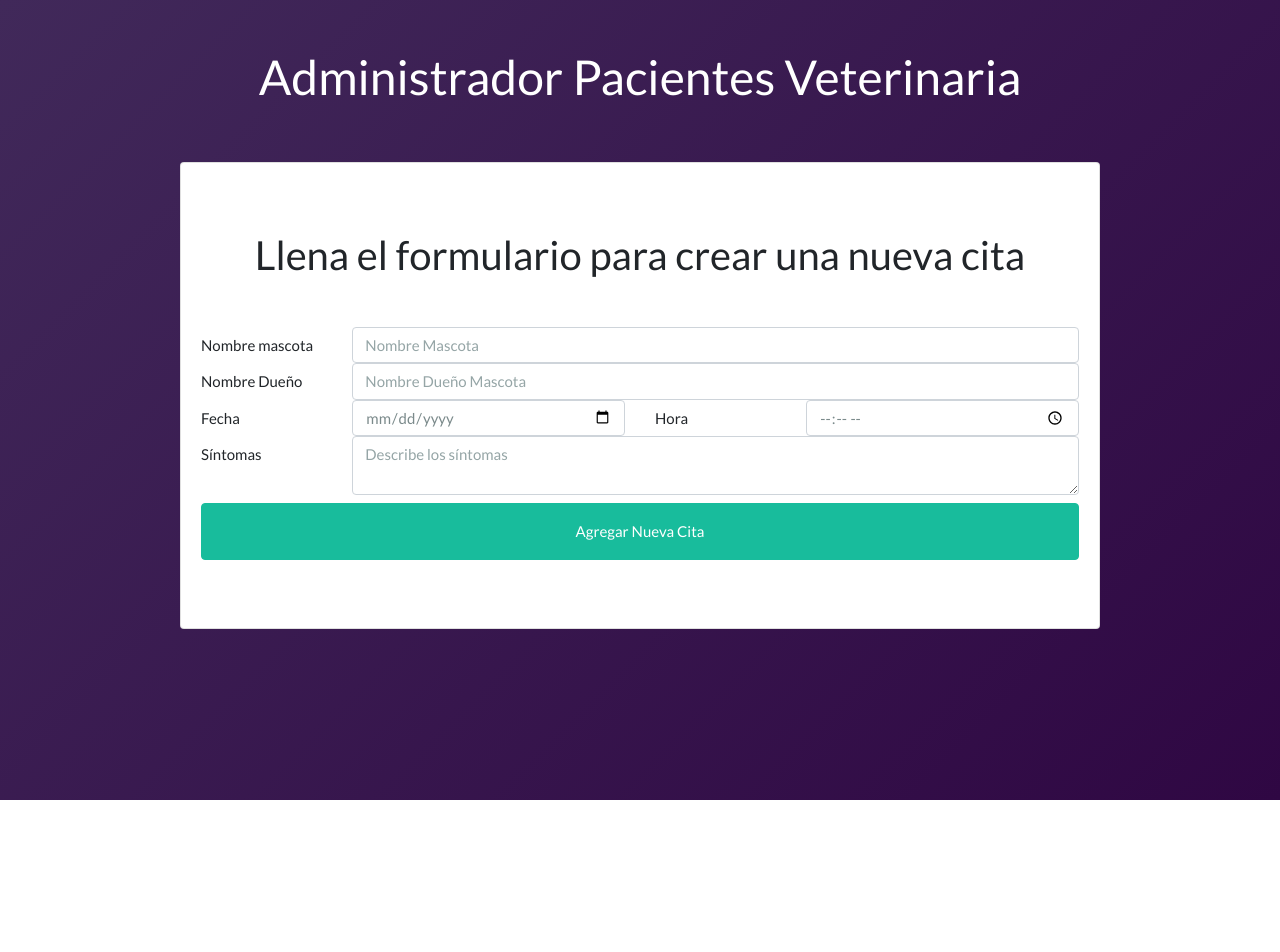
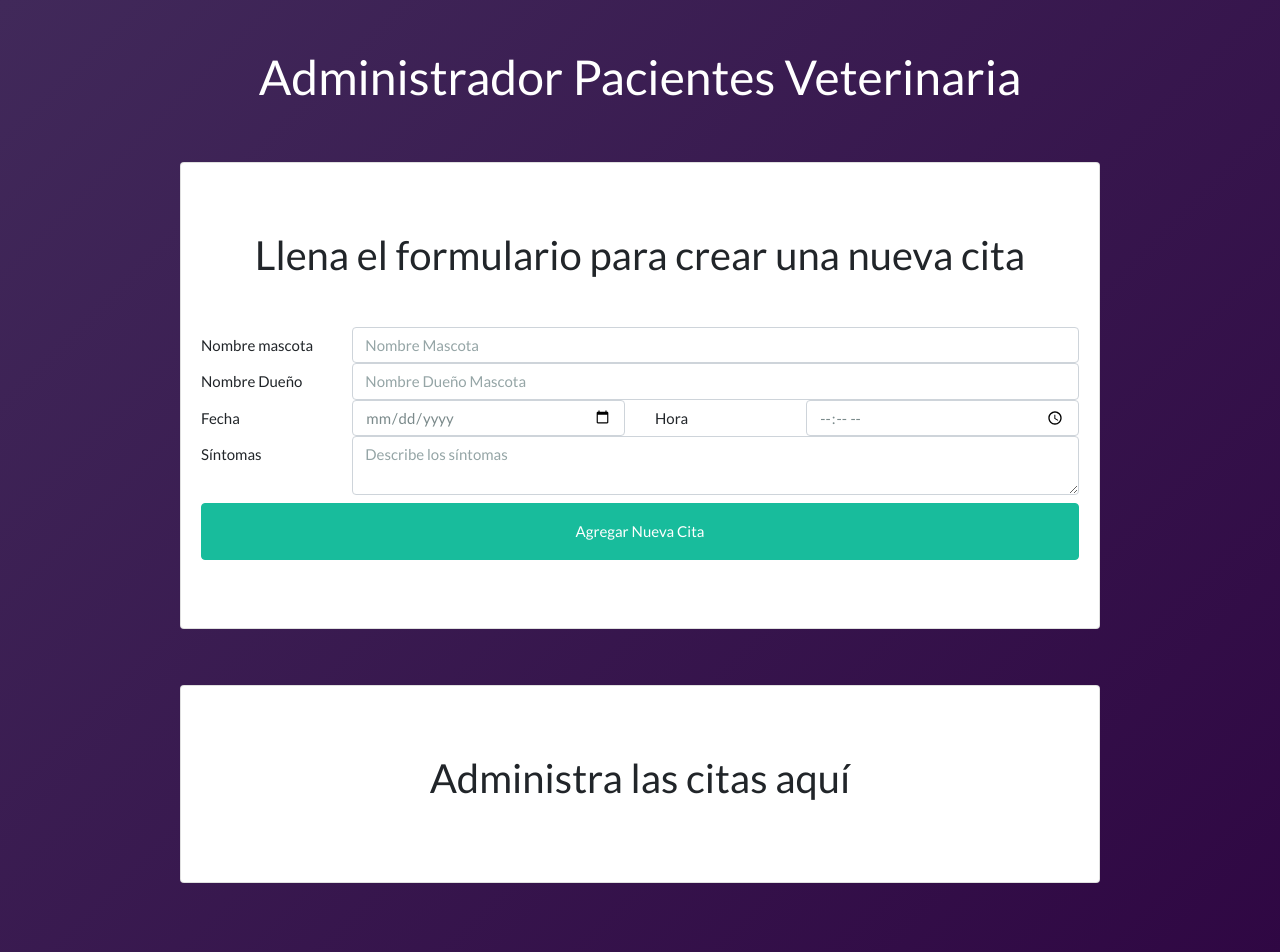
Before and after one commit to ilodi/adminVeterinaria, a React (Create React App) app in the folder pacientesveterinaria/: page / in a window 1280 px wide. Shown: the top 952 px of the page. Before the commit the page ends 800 px from the top, so only its background shows below. Built offline with nearby package versions, Linux system fonts and the light colour scheme.

Commit message:
Ya se estan mostrando en pantalla los elementos

```diff
--- a/pacientesveterinaria/src/App.js
+++ b/pacientesveterinaria/src/App.js
@@ -1,31 +1,35 @@
-import React, {Component} from 'react';
-import './bootstrap.min.css'
-import Header from './conponents/Header'
-import NuevaCita from './conponents/NuevaCita'
+import React, { Component } from 'react';
+import "./bootstrap.min.css";
+import Header from './components/Header';
+import NuevaCita from './components/NuevaCita';
+import ListaCitas from './components/ListaCitas';
 
-class App extends Component{
-  state ={
-    citas:[]
-  }
-  crearNuevaCita = datos =>{
+class App extends Component {
+  state = {
+    citas: []
+  };
+  crearNuevaCita = datos => {
     //copiar el state actual || Esto es como un push
     const citas = [...this.state.citas, datos];
     //agregar el nuevo state
     this.setState({
       //como se llaman igual no se tiene que escribir de nuevo citas: citas
       citas
-    })
+    });
+  };
+  render() {
+    return (
+      <div className="container">
+        <Header title="Administrador Pacientes Veterinaria" />
+        <div className="row">
+          <div className="col-md-10 mx-auto">
+            <NuevaCita crearNuevaCita={this.crearNuevaCita} />
+          </div>
+          <div className="mt-5 col-md-10 mx-auto">
+            <ListaCitas citas={this.state.citas} />
+          </div>
+        </div>
 
-  }
-  render(){
-    return(
-      <div className="container">
-        <Header title='Administrador Pacientes Veterinaria' />
-        <div className="row">
-        <div className="col-md-10 mx-auto">
-          <NuevaCita crearNuevaCita={this.crearNuevaCita}/>
-        </div>
-        </div>
       </div>
     );
   }
--- /dev/null
+++ b/pacientesveterinaria/src/components/Citas.js
@@ -0,0 +1,15 @@
+import React from 'react';
+
+const Citas = ({cita}) => {
+    return(
+        <div className="media mt-3">
+            <div className="media-body">
+                <h3 className="mt-0">
+                    {cita.mascota}
+                </h3>
+            </div>
+        </div>
+    );
+}
+
+export default Citas;
--- /dev/null
+++ b/pacientesveterinaria/src/components/Header.js
@@ -0,0 +1,9 @@
+import  React  from "react";
+
+const Header = ({title}) => (
+  <header>
+      <h1 className="text-center">{title}</h1>
+  </header>
+);
+
+export default Header;
--- /dev/null
+++ b/pacientesveterinaria/src/components/ListaCitas.js
@@ -0,0 +1,23 @@
+import React from "react";
+import Cita from './Citas';
+
+const ListaCitas = ({ citas }) => {
+ return(
+    <div className="card mt-2 py-5">
+    <div className="card-body">
+      <h2 className="card-title text-center">
+          Administra las citas aquí
+      </h2>
+      <div className="lista-citas">
+        { citas.map(cita => (
+            <Cita
+            key={cita.id}
+            cita={cita}/>
+        )) }
+      </div>
+    </div>
+  </div>
+ );
+};
+
+export default ListaCitas;
--- a/pacientesveterinaria/src/conponents/Header.js
+++ /dev/null
@@ -1,9 +0,0 @@
-import React from "react";
-
-const Header = ({ title }) => (
-  <header>
-    <h1 className="text-center">{title}</h1>
-  </header>
-);
-
-export default Header;
```
Also changed, not shown: pacientesveterinaria/src/components/NuevaCita.js (renamed from pacientesveterinaria/src/conponents/NuevaCita.js).
